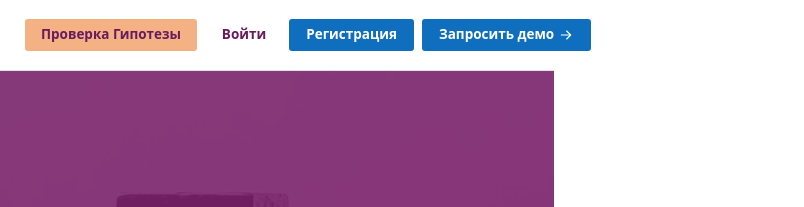
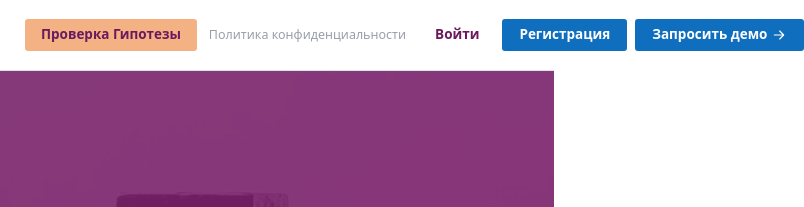
Before and after one commit to Mrkonditer/risklab-site, a plain HTML site: page index.html in a window 1280 px wide. Shown: the top 207 px of the page, 726-1530 px from the left, 804 px wide, since content can reach past the window. Drawn offline with nearby package versions, Linux system fonts and the light colour scheme; a small style sheet from the web is missing.

Commit message:
feat: add privacy policy link to header

```diff
--- a/index.html
+++ b/index.html
@@ -667,6 +667,7 @@ button { font-family: inherit; }
     </nav>
     <div class="site-header__actions">
       <a href="hypothesis.html" class="rl-btn rl-btn--sm rl-btn--hide-mobile" style="background:var(--cycle-orange);color:var(--ink);border:none;text-decoration:none;">Проверка Гипотезы</a>
+      <a href="privacy.html" class="rl-btn--hide-mobile" style="font-size:12.5px;color:var(--slate-500);text-decoration:none;padding:0 4px;white-space:nowrap;opacity:0.7;transition:opacity 150ms;" onmouseover="this.style.opacity='1'" onmouseout="this.style.opacity='0.7'">Политика конфиденциальности</a>
 
       <!-- Auth: незалогинен -->
       <div id="authGuest" style="display:none;gap:6px;align-items:center;display:flex">
```
